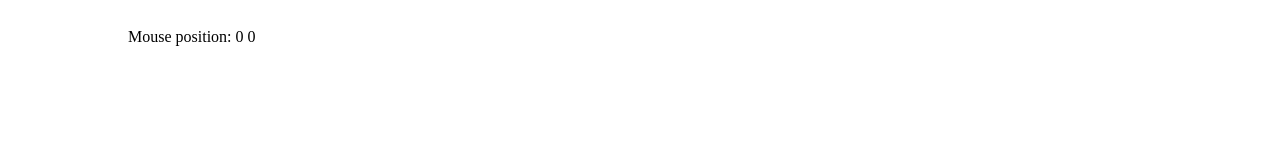
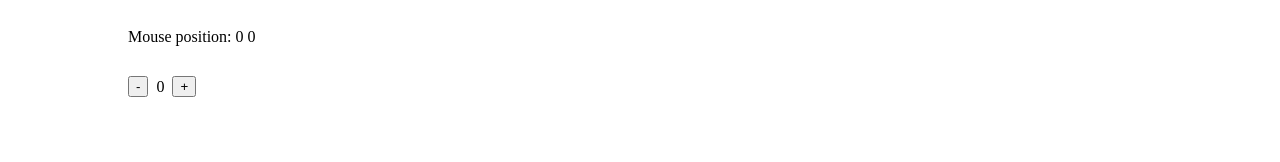
Before and after one commit to bohdanmoroziuk/nuxt3-boilerplate, a Nuxt app: page / in a window 1280 px wide. Shown: the part 164-326 px from the top of the page. Built offline with nearby package versions, Linux system fonts and the light colour scheme.

Commit message:
feat: add pinia

```diff
--- a/nuxt.config.ts
+++ b/nuxt.config.ts
@@ -5,7 +5,18 @@ export default defineNuxtConfig({
     strict: true,
     typeCheck: true,
   },
+  imports: {
+    // Auto-import pinia stores defined in `~/stores`
+    dirs: ['stores']
+  },
   modules: [
     '@vueuse/nuxt',
+    '@pinia/nuxt',
   ],
+  pinia: {
+    autoImports: [
+      'defineStore',
+      'storeToRefs',
+    ],
+  },
 });
--- /dev/null
+++ b/src/components/counter.vue
@@ -0,0 +1,28 @@
+<script setup lang="ts">
+const counterStore = useCounterStore();
+
+const { count } = storeToRefs(counterStore);
+</script>
+
+<template>
+  <div class="counter">
+    <button @click="counterStore.decrement">-</button>
+    <p>{{ count }}</p>
+    <button @click="counterStore.increment">+</button>
+  </div>
+</template>
+
+<style scoped>
+.counter {
+  display: flex;
+  align-items: center;
+  column-gap: 8px;
+}
+</style>
+<style scoped>
+.counter {
+  display: flex;
+  align-items: center;
+  column-gap: 8px;
+}
+</style>
--- a/src/pages/index.vue
+++ b/src/pages/index.vue
@@ -6,5 +6,6 @@ const { x, y } = useMouse();
   <div>
     <h1>Home</h1>
     <p>Mouse position: {{ x }} {{ y }}</p>
+    <Counter />
   </div>
 </template>
--- /dev/null
+++ b/src/stores/counter.ts
@@ -0,0 +1,25 @@
+export interface CounterState {
+  count: number;
+}
+
+export const useCounterStore = defineStore('counter', () => {
+  const state = ref<CounterState>({
+    count: 0,
+  });
+
+  const count = computed(() => state.value.count);
+
+  const increment = () => {
+    state.value.count += 1;
+  };
+
+  const decrement = () => {
+    state.value.count -= 1;
+  };
+
+  return {
+    count,
+    increment,
+    decrement,
+  };
+});
```
Also changed, not shown: package.json (+7 -0 lines), 2 other files (tests, documents, lock files or other folders).
